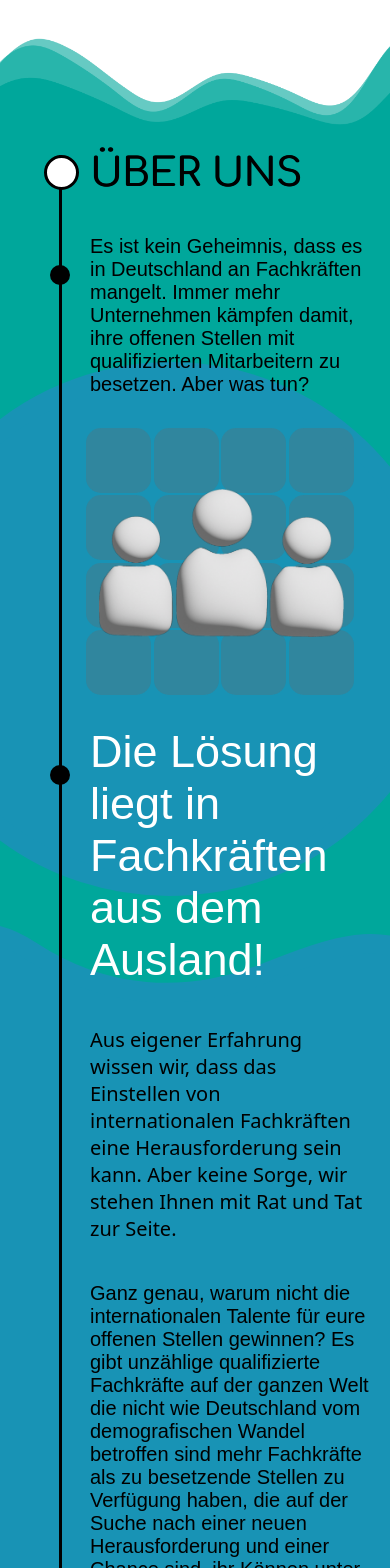
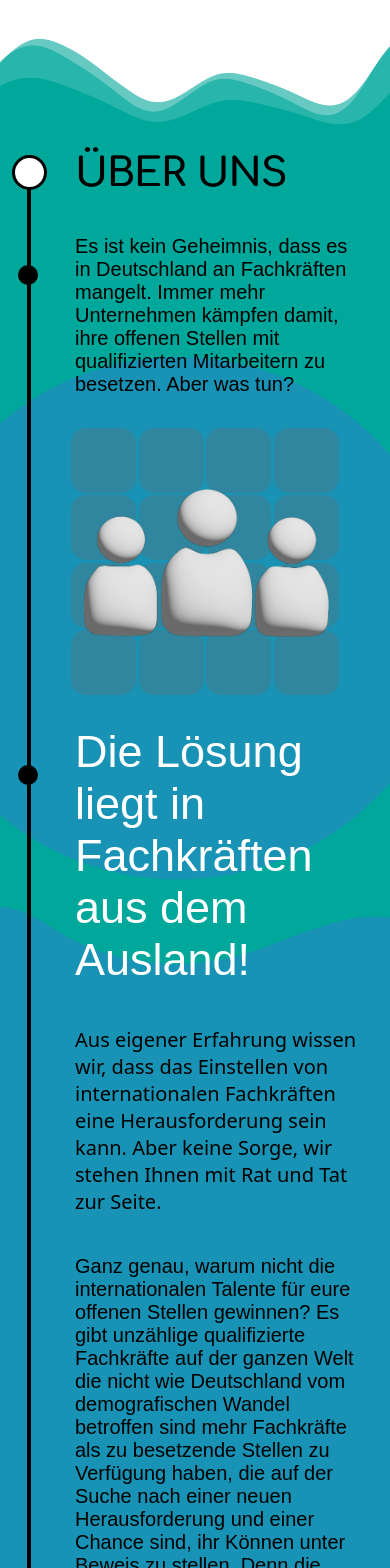
Before and after one commit to tommyb96/modern-mind-recruitment, a React (Create React App) app: page / in a window 390 px wide. Shown: the part 1460-3028 px from the top of the page. Built offline with nearby package versions, Linux system fonts and the light colour scheme.

Commit message:
make line more left on mobile

```diff
--- a/src/components/AboutUs/AboutUs.js
+++ b/src/components/AboutUs/AboutUs.js
@@ -254,6 +254,10 @@ const Line = styled.div`
   @media (max-width: 900px) {
     left: 15%;
   }
+
+  @media (max-width: 900px) {
+    left: 7%;
+  }
 `;
 
 const Circle = styled.div`
@@ -379,6 +383,7 @@ const Heading = styled.div`
 
   @media (max-width: 480px) {
     font-size: 39px;
+    margin-left: 55px;
   }
 `;
 
@@ -390,6 +395,11 @@ const LeftDiv = styled.div`
   @media (max-width: 900px) {
     align-self: flex-start;
     margin-left: 70px;
+  }
+
+  @media (max-width: 480px) {
+    margin-left: 55px;
+    margin-right: 10px;
   }
 `;
 
@@ -416,6 +426,8 @@ const Statement = styled.div`
 
   @media (max-width: 480px) {
     font-size: 45px;
+    margin-left: 55px;
+    margin-right: 10px;
   }
 `;
 
@@ -436,6 +448,11 @@ const BoldText = styled.div`
     align-self: flex-start;
     margin-left: 70px;
   }
+
+  @media (max-width: 480px) {
+    margin-left: 55px;
+    margin-right: 10px;
+  }
 `;
 
 const RightAligned = styled.div`
@@ -447,4 +464,9 @@ const RightAligned = styled.div`
     align-self: flex-start;
     margin-left: 70px;
   }
+
+  @media (max-width: 480px) {
+    margin-left: 55px;
+    margin-right: 10px;
+  }
 `;
--- a/src/components/Leistungen.js
+++ b/src/components/Leistungen.js
@@ -203,6 +203,10 @@ const Line = styled.div`
   @media (max-width: 900px) {
     left: 15%;
   }
+
+  @media (max-width: 900px) {
+    left: 7%;
+  }
 `;
 
 const Circle = styled.div`
@@ -300,6 +304,7 @@ const Heading = styled.div`
 
   @media (max-width: 480px) {
     font-size: 39px;
+    margin-left: 55px;
   }
 `;
 
@@ -338,6 +343,11 @@ const RightAligned = styled.div`
   @media (max-width: 900px) {
     align-self: flex-start;
     margin-left: 70px;
+  }
+
+  @media (max-width: 480px) {
+    margin-left: 55px;
+    margin-right: 10px;
   }
 `;
 
@@ -420,6 +430,8 @@ const BoldText = styled.div`
   }
   @media (max-width: 480px) {
     font-size: 20px;
+    margin-left: 55px;
+    margin-right: 10px;
   }
 `;
 
@@ -450,6 +462,7 @@ const SuperBoldText = styled.div`
   }
   @media (max-width: 480px) {
     font-size: 23px;
+    margin-left: 55px;
   }
 `;
 
@@ -462,6 +475,10 @@ const SuperBoldTextLine = styled.div`
 
   @media (max-width: 900px) {
     left: 15%;
+  }
+
+  @media (max-width: 480px) {
+    left: 7%;
   }
 `;
 
--- a/src/components/Workshop/Workshop.js
+++ b/src/components/Workshop/Workshop.js
@@ -313,6 +313,10 @@ const Line = styled.div`
 
   @media (max-width: 620px) {
     height: 350px;
+  }
+
+  @media (max-width: 480px) {
+    left: 7%;
   }
 `;
 
--- a/src/components/Workshop/WorkshopIntro.js
+++ b/src/components/Workshop/WorkshopIntro.js
@@ -74,8 +74,13 @@ const Line = styled.div`
   width: 3.5px;
   background-color: black;
   z-index: 100;
+
   @media (max-width: 900px) {
     left: 15%;
+  }
+
+  @media (max-width: 480px) {
+    left: 7%;
   }
 `;
 
@@ -237,6 +242,8 @@ const Heading = styled.div`
 
   @media (max-width: 480px) {
     font-size: 39px;
+    margin-left: 55px;
+    margin-right: 10px;
   }
 `;
 
@@ -254,6 +261,11 @@ const LeftDiv = styled.div`
   @media (max-width: 900px) {
     align-self: flex-start;
     margin-left: 70px;
+  }
+
+  @media (max-width: 480px) {
+    margin-left: 55px;
+    margin-right: 10px;
   }
 `;
 
@@ -281,5 +293,7 @@ const BoldText = styled.div`
 
   @media (max-width: 480px) {
     font-size: 20px;
+    margin-left: 55px;
+    margin-right: 10px;
   }
 `;
```
